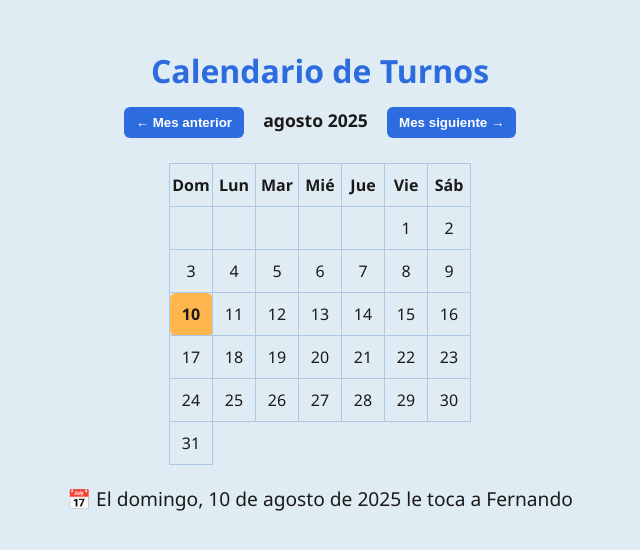
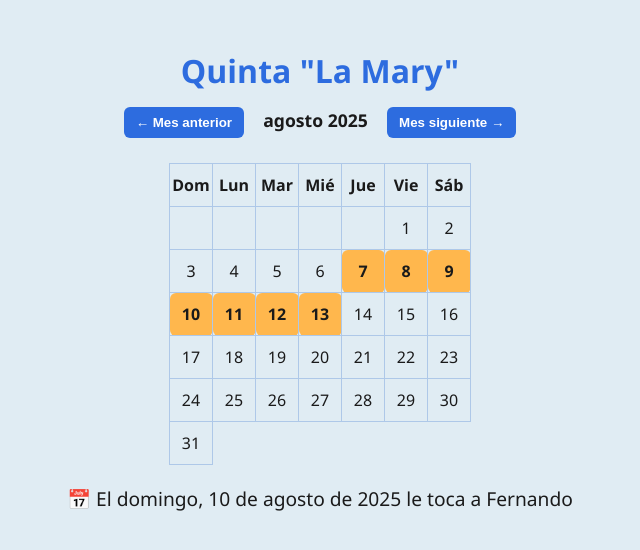
Before and after one commit to ignacioarigos/lamary, a plain HTML site: page index.html in a window 1280 px wide. Both pictures are taken after a click on the element "10". Shown: the whole page, without its empty margins (320-960 px from the left). Drawn offline with Linux system fonts and the light colour scheme.

Commit message:
Update index.html

```diff
--- a/index.html
+++ b/index.html
@@ -2,7 +2,7 @@
 <html lang="es">
 <head>
   <meta charset="UTF-8">
-  <title>Turnos Compartidos</title>
+  <title>Quinta "La Mary"</title>
   <style>
     body {
       background-color: #e0ecf3;
@@ -64,7 +64,7 @@
   </style>
 </head>
 <body>
-  <h1>Calendario de Turnos</h1>
+  <h1>Quinta "La Mary"</h1>
   <div class="navigation">
     <button onclick="cambiarMes(-1)">← Mes anterior</button>
     <span id="mesAnio"></span>
@@ -75,8 +75,8 @@
 
   <script>
     const personas = ["Horacio", "Fernando", "Marina"];
-    const inicioEspecial = new Date(2025, 0, 1); // miércoles 1/1/2025
-    const primerJueves = new Date(2025, 0, 2); // jueves 2/1/2025
+    const inicioEspecial = new Date(2025, 0, 1);
+    const primerJueves = new Date(2025, 0, 2);
     let mesActual = new Date().getMonth();
     let añoActual = new Date().getFullYear();
 
@@ -115,10 +115,38 @@
       }
 
       const colores = {
-        "Horacio": "#81c784",
+        "Horacio": "#6aa84f",
         "Fernando": "#ffb74d",
-        "Marina": "#64b5f6"
+        "Marina": "#ba68c8"
       };
+
+      // Calcular el inicio del turno (jueves)
+      let inicioTurno = new Date(fecha);
+      while (inicioTurno.getDay() !== 4) {
+        inicioTurno.setDate(inicioTurno.getDate() - 1);
+      }
+
+      // Fin del turno es miércoles siguiente
+      let finTurno = new Date(inicioTurno);
+      finTurno.setDate(inicioTurno.getDate() + 6);
+
+      // Limpiar selección previa
+      document.querySelectorAll("td").forEach(td => {
+        td.classList.remove("selected");
+        td.style.backgroundColor = "";
+        td.style.color = "";
+      });
+
+      // Marcar días correspondientes al turno completo
+      document.querySelectorAll("td").forEach(td => {
+        const diaTexto = td.textContent;
+        const fechaCelda = new Date(año, mes, parseInt(diaTexto));
+        if (fechaCelda >= inicioTurno && fechaCelda <= finTurno) {
+          td.classList.add("selected");
+          td.style.backgroundColor = colores[turno];
+          td.style.color = "#1a1a1a";
+        }
+      });
 
       document.getElementById('respuesta').textContent =
         `📅 El ${fecha.toLocaleDateString('es-ES', {
@@ -127,16 +155,6 @@
           month: 'long',
           year: 'numeric'
         })} le toca a ${turno}`;
-
-      document.querySelectorAll("td").forEach(td => {
-        td.classList.remove("selected");
-        td.style.backgroundColor = "";
-        td.style.color = "";
-      });
-
-      celda.classList.add("selected");
-      celda.style.backgroundColor = colores[turno];
-      celda.style.color = "#1a1a1a";
     }
 
     function cambiarMes(valor) {
```
